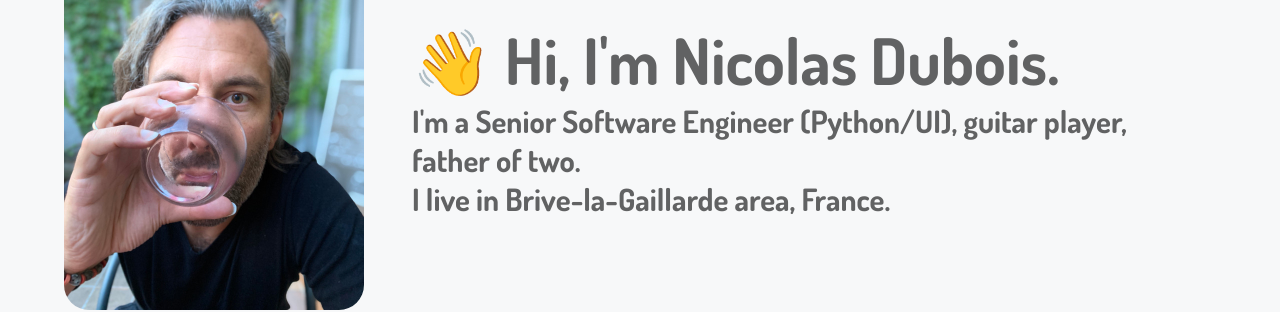
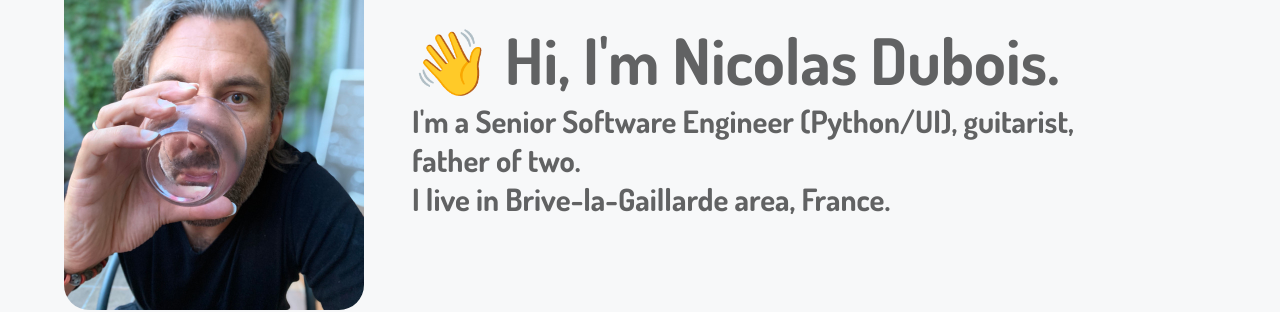
Before and after one commit to wo0dyn/homepage, a Jekyll site: the page built from home.html, in a window 1280 px wide. Shown: the part 206-518 px from the top of the page. Built offline with Jekyll 4.4.1, drawn with Linux system fonts in a browser that asks for light colours.

Commit message:
Switch from Guitar Player to Guitarist

```diff
--- a/_config.yml
+++ b/_config.yml
@@ -10,8 +10,8 @@ defaults:
     values:
       layout: default
       description: >
-        Hi, I'm Nicolas Dubois, I'm a Senior Python/UI Developer,
-        guitar player, father of two, and this is homepage
+        Hi, I'm Nicolas “wo0dyn” Dubois, I'm a Senior Software Engineer (Python/UI),
+        guitarist, father of two, and this is homepage
 
 plugins:
   - jekyll-sitemap
--- a/about.html
+++ b/about.html
@@ -20,10 +20,10 @@ archives:
   <section>
     <h2>About Me</h2>
     <p>I'm {{ my.fullname }}, <abbr title="also known as">aka</abbr> {{ my.nickname }}.<br>
-       I'm a <strong>{{ my.title }}</strong>, <strong>guitar player</strong> and
+       I'm a <strong>{{ my.title }}</strong>, <strong>guitarist</strong> and
        <strong>father</strong>&nbsp;of&nbsp;two.<br>
        I live in {{ my.location }}.
-    <p>I work for a company called <a href="https://getalma.eu">Alma</a>.<br>
+    <p>I work for a company called <a href="https://almapay.com">Alma</a>.<br>
        I previously worked for a few companies such as
        <a href="https://www.people-doc.com">PeopleDoc</a>/<a href="https://www.ukg.com"><abbr title="Ultimate Kronos Group">UKG</abbr></a>,
        <a href="https://www.oscaro.com">Oscaro</a>,
--- a/home.html
+++ b/home.html
@@ -12,7 +12,7 @@ twitter:
     <hgroup>
       <h1>👋 Hi, I'm {{ my.fullname }}.</h1>
       <h2>
-        I'm a {{ my.title }}, guitar player, father&nbsp;of&nbsp;two.<br>
+        I'm a {{ my.title }}, guitarist, father&nbsp;of&nbsp;two.<br>
         I live in {{ my.location }}.
       </h2>
     </hgroup>
```
Also changed, not shown: README.rst.
